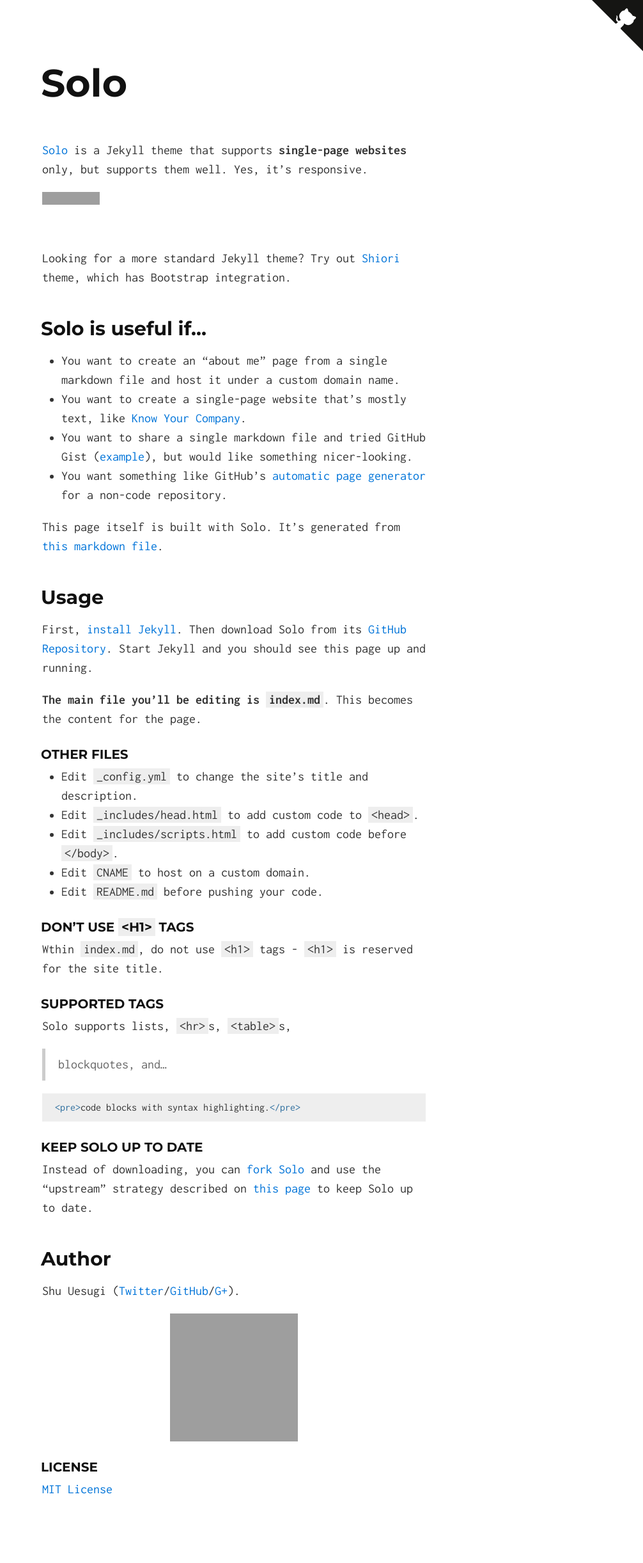
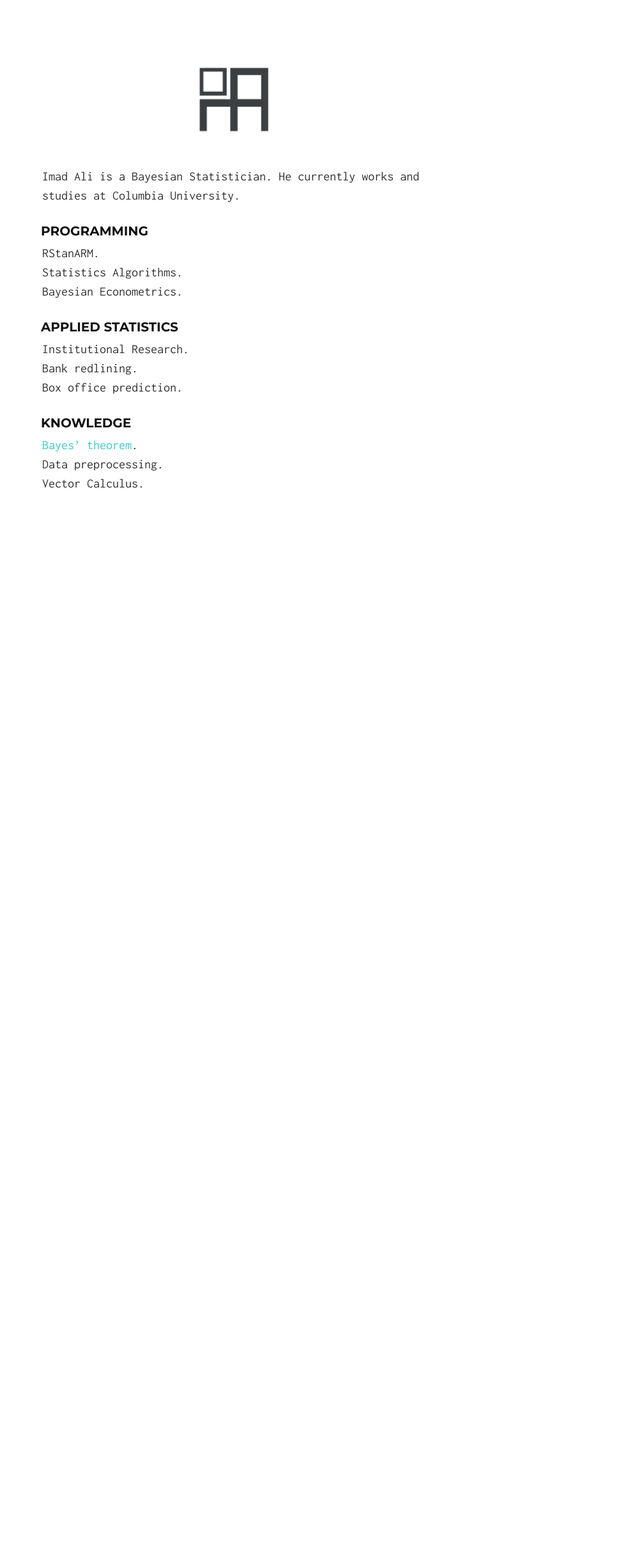
Before and after one commit to imadmali/imadmali.github.io, a Jekyll site: the page built from index.md, in a window 1280 px wide. Shown: the whole page at 64% size, without its empty margins (274-1280 px from the left). Built offline with Jekyll 4.4.1, drawn with Linux system fonts in a browser that asks for light colours; after the commit the page ends 900 px from its top, so only the background shows below that; grey boxes are pictures that could not be loaded.

Commit message:
add files that should've been included in a284b74

```diff
--- a/_config.yml
+++ b/_config.yml
@@ -1,9 +1,11 @@
 # Site settings
-title: Solo, a Jekyll Theme
-tag_text: Solo
-description: Solo is a Jekyll theme that supports single-page websites only, but supports them well. Yes, it’s responsive.
+# title: Solo, a Jekyll Theme
+# tag_text: Solo
+# description: Solo is a Jekyll theme that supports single-page websites only, but supports them well. Yes, it’s # responsive.
 
+repository: imadmali.github.io
 # Build settings
+gems: ['jekyll-github-metadata']
 markdown: kramdown
 exclude: ["README.md"]
 sass:
--- a/_layouts/default.html
+++ b/_layouts/default.html
@@ -6,12 +6,13 @@
   <meta name="description" content="{{ site.description }}">
   <meta name="viewport" content="width=device-width, initial-scale=1.0">
   <title>{{ site.title }}</title>
-  <link rel="stylesheet" href="css/main.css">
+  <link rel="stylesheet" href="/css/main.css">
+  <link rel="icon" type="image/png" href="/icons/FavIcon2014.ico" sizes="16x16">
 {% include head.html %}
 </head>
 <body>
   <div class="container">
-    <h1><a href="./">{{ site.tag_text }}</a></h1>
+    <h1> {% if page.title %} {{page.title}} {% endif %}</h1>
     {{ content }}
   </div>
 {% include scripts.html %}
--- a/_sass/_solo.scss
+++ b/_sass/_solo.scss
@@ -22,7 +22,7 @@
 }
 
 a {
-  color: #0074d9; /* From http://clrs.cc */
+  color: #39CCCC; /* From http://clrs.cc (original = #0074d9) */
   text-decoration: none;
 }
 
--- a/index.md
+++ b/index.md
@@ -1,63 +1,25 @@
 ---
+title:
 layout: default
 ---
+<div style="text-align:center">
+<img src ="/icons/logo2016.png" width = "20%" />
+</div>
+<br>
 
-[Solo](http://chibicode.github.io/solo) is a Jekyll theme that supports **single-page websites** only, but supports them well. Yes, it's responsive.
+Imad Ali is a Bayesian Statistician. He currently works and studies at Columbia University.
 
-<iframe src="https://ghbtns.com/github-btn.html?user=chibicode&amp;repo=solo&amp;type=watch&amp;count=true&amp;size=large"
-  allowtransparency="true" frameborder="0" scrolling="0" width="170" height="30"></iframe><br/>
+### Programming
+RStanARM.
+Statistics Algorithms.
+Bayesian Econometrics.
 
-Looking for a more standard Jekyll theme? Try out [Shiori](http://github.com/ellekasai/shiori) theme, which has Bootstrap integration.
+### Applied Statistics
+Institutional Research.
+Bank redlining.
+Box office prediction.
 
-## Solo is useful if...
-
-* You want to create an "about me" page from a single markdown file and host it under a custom domain name.
-* You want to create a single-page website that's mostly text, like [Know Your Company](https://knowyourcompany.com/).
-* You want to share a single markdown file and tried GitHub Gist ([example](https://gist.github.com/dypsilon/5819504)), but would like something nicer-looking.
-* You want something like GitHub's [automatic page generator](http://pages.github.com/) for a non-code repository.
-
-This page itself is built with Solo. It's generated from [this markdown file](https://github.com/chibicode/solo/blob/gh-pages/_includes/index.md).
-
-## Usage
-
-First, [install Jekyll](http://jekyllrb.com/docs/installation/). Then download Solo from its [GitHub Repository](https://github.com/chibicode/solo). Start Jekyll and you should see this page up and running.
-
-**The main file you'll be editing is `index.md`**. This becomes the content for the page.
-
-### Other Files
-
-* Edit `_config.yml` to change the site's title and description.
-* Edit `_includes/head.html` to add custom code to `<head>`.
-* Edit `_includes/scripts.html` to add custom code before `</body>`.
-* Edit `CNAME` to host on a custom domain.
-* Edit `README.md` before pushing your code.
-
-### Don't use `<h1>` tags
-
-Wthin `index.md`, do not use `<h1>` tags - `<h1>` is reserved for the site title.
-
-### Supported Tags
-
-Solo supports lists, `<hr>`s, `<table>`s,
-
-> blockquotes, and...
-
-~~~html
-<pre>code blocks with syntax highlighting.</pre>
-~~~
-
-### Keep Solo up to date
-
-Instead of downloading, you can [fork Solo](https://github.com/chibicode/solo/fork) and use the "upstream" strategy described on [this page](https://help.github.com/articles/fork-a-repo) to keep Solo up to date.
-
-## Author
-
-Shu Uesugi ([Twitter](http://twitter.com/chibicode)/[GitHub](http://github.com/chibicode)/[G+](https://plus.google.com/110325199858284431541?rel=author)).
-
-![Shu Uesugi](https://www.gravatar.com/avatar/b868d84bbe2ed30ec45c9253e1c1cefe.jpg?s=200)
-
-### License
-
-[MIT License](http://chibicode.mit-license.org/)
-
-<a href="https://github.com/chibicode/solo" class="github-corner"><svg width="80" height="80" viewBox="0 0 250 250" style="fill:#151513; color:#fff; position: absolute; top: 0; border: 0; right: 0;"><path d="M0,0 L115,115 L130,115 L142,142 L250,250 L250,0 Z"></path><path d="M128.3,109.0 C113.8,99.7 119.0,89.6 119.0,89.6 C122.0,82.7 120.5,78.6 120.5,78.6 C119.2,72.0 123.4,76.3 123.4,76.3 C127.3,80.9 125.5,87.3 125.5,87.3 C122.9,97.6 130.6,101.9 134.4,103.2" fill="currentColor" style="transform-origin: 130px 106px;" class="octo-arm"></path><path d="M115.0,115.0 C114.9,115.1 118.7,116.5 119.8,115.4 L133.7,101.6 C136.9,99.2 139.9,98.4 142.2,98.6 C133.8,88.0 127.5,74.4 143.8,58.0 C148.5,53.4 154.0,51.2 159.7,51.0 C160.3,49.4 163.2,43.6 171.4,40.1 C171.4,40.1 176.1,42.5 178.8,56.2 C183.1,58.6 187.2,61.8 190.9,65.4 C194.5,69.0 197.7,73.2 200.1,77.6 C213.8,80.2 216.3,84.9 216.3,84.9 C212.7,93.1 206.9,96.0 205.4,96.6 C205.1,102.4 203.0,107.8 198.3,112.5 C181.9,128.9 168.3,122.5 157.7,114.1 C157.9,116.9 156.7,120.9 152.7,124.9 L141.0,136.5 C139.8,137.7 141.6,141.9 141.8,141.8 Z" fill="currentColor" class="octo-body"></path></svg></a><style>.github-corner:hover .octo-arm{animation:octocat-wave 560ms ease-in-out}@keyframes octocat-wave{0%,100%{transform:rotate(0)}20%,60%{transform:rotate(-25deg)}40%,80%{transform:rotate(10deg)}}@media (max-width:500px){.github-corner:hover .octo-arm{animation:none}.github-corner .octo-arm{animation:octocat-wave 560ms ease-in-out}}</style>
+### Knowledge
+[Bayes' theorem](/knowledge/bayes-theorem).
+Data preprocessing.
+Vector Calculus.
```
Also changed, not shown: Gemfile (+1 -21 lines), Gemfile.lock, icons/FavIcon2014.ico (added), icons/logo2016.png (added).
